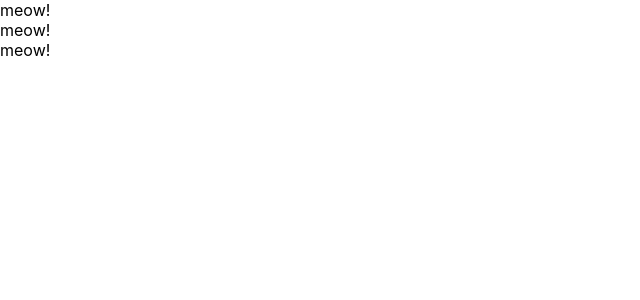
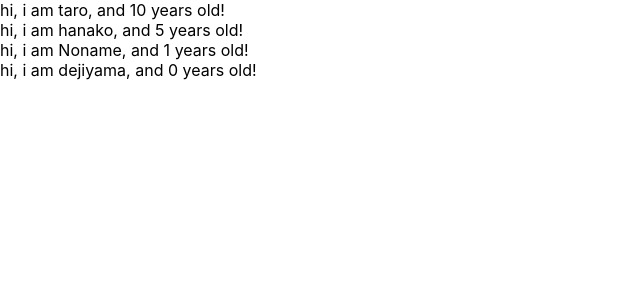
Before and after one commit to dejiyama/udemy-react-redux-crud-application, a React (Create React App) app: page / in a window 1280 px wide. Shown: the top 300 px of the page, without its empty margins (0-640 px from the left). Built offline with nearby package versions, Linux system fonts and the light colour scheme.

Commit message:
learn props of component

```diff
--- a/src/App.js
+++ b/src/App.js
@@ -15,17 +15,27 @@
 // }
 
 const App = () => {
+	const profiles = [{ name: 'taro', age: 10 }, { name: 'hanako', age: 5 }, { name: 'Noname' }, { age: 0 }];
 	return (
 		<div>
-			<Cat />
-			<Cat />
-			<Cat />
+			{profiles.map((profile, index) => {
+				return <User name={profile.name} age={profile.age} key={index} />;
+			})}
 		</div>
 	);
 };
 
-const Cat = () => {
-	return <div>meow!</div>;
+const User = props => {
+	return (
+		<div>
+			hi, i am {props.name}, and {props.age} years old!
+		</div>
+	);
+};
+
+User.defaultProps = {
+	age: 1,
+	name: 'dejiyama'
 };
 
 export default App;
```
